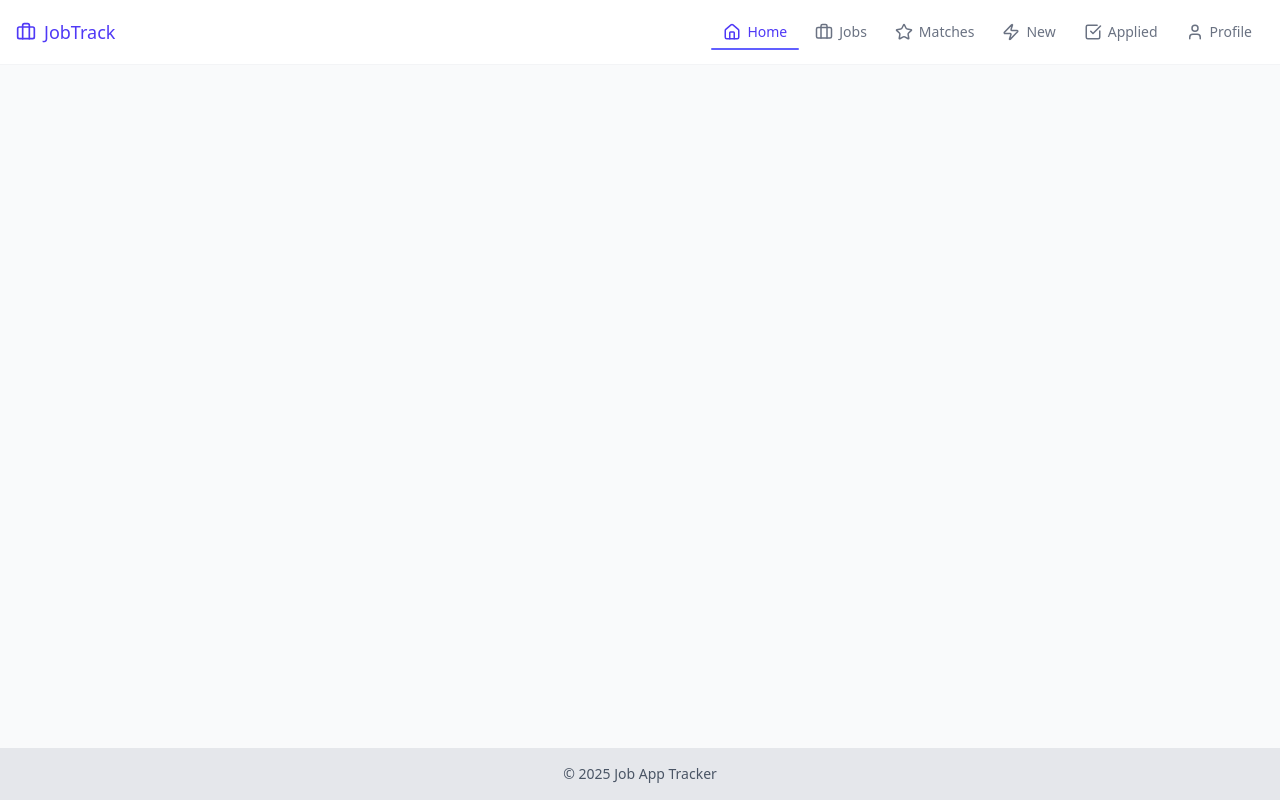
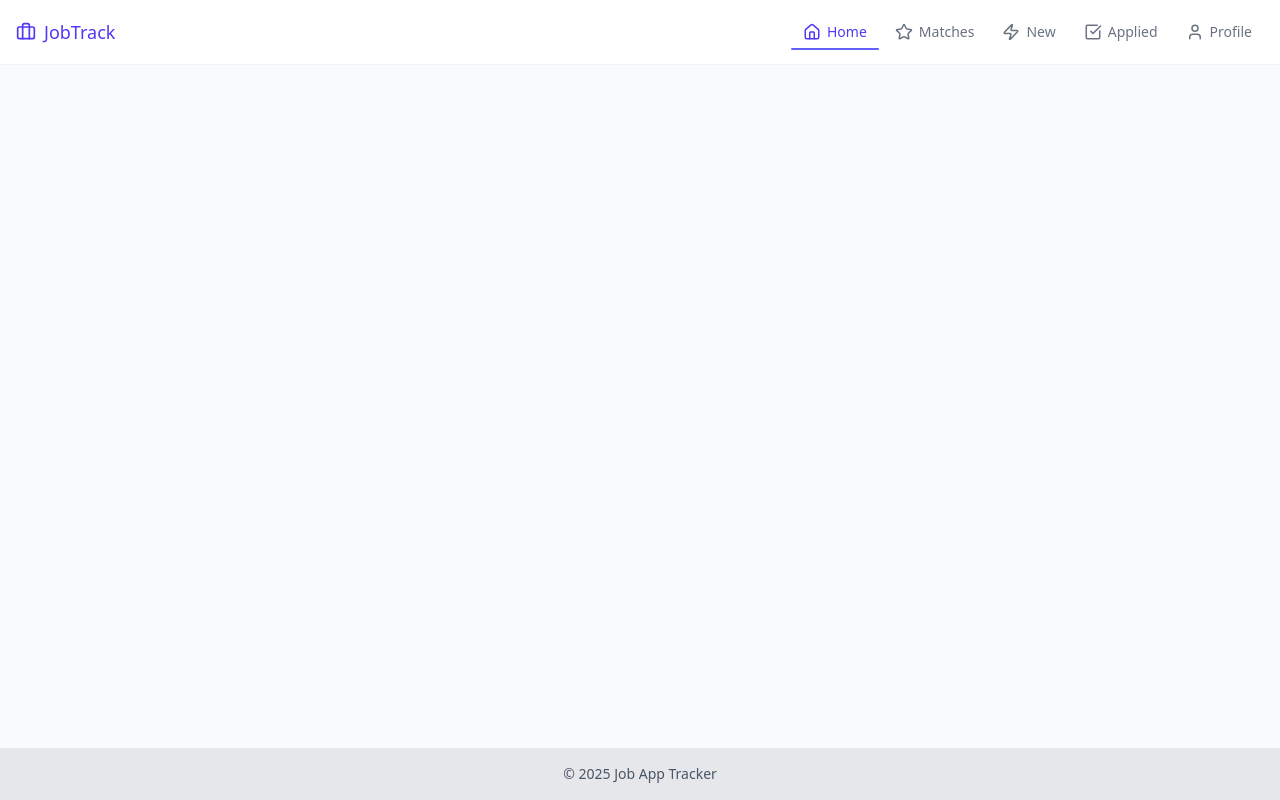
Before and after one commit to anandanair/jobs-scraper-web, a Next.js app: page / in a window 1280 px wide. Built offline with nearby package versions, Linux system fonts and the light colour scheme.

Commit message:
refactor(Navbar): remove "Jobs" item from navigation
The "Jobs" navigation item was redundant as its functionality is covered by other navigation items like "Matches", "New", and "Applied". This change simplifies the navigation menu and improves user experience by reducing clutter.

```diff
--- a/src/components/Navbar.tsx
+++ b/src/components/Navbar.tsx
@@ -38,7 +38,6 @@ export default function Navbar() {
 
   const navItems = [
     { href: "/", icon: <Home size={18} />, text: "Home" },
-    { href: "/jobs/all", icon: <Briefcase size={18} />, text: "Jobs" },
     { href: "/jobs/top-matches", icon: <Star size={18} />, text: "Matches" },
     { href: "/jobs/new", icon: <Zap size={18} />, text: "New" },
     { href: "/jobs/applied", icon: <CheckSquare size={18} />, text: "Applied" },
```
